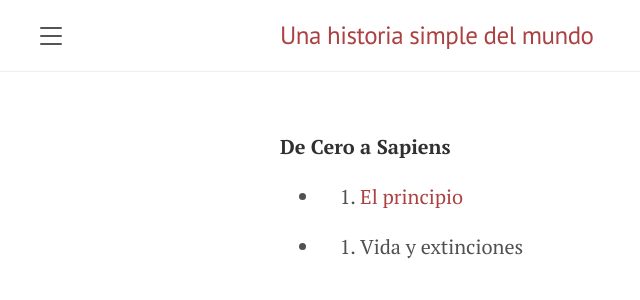
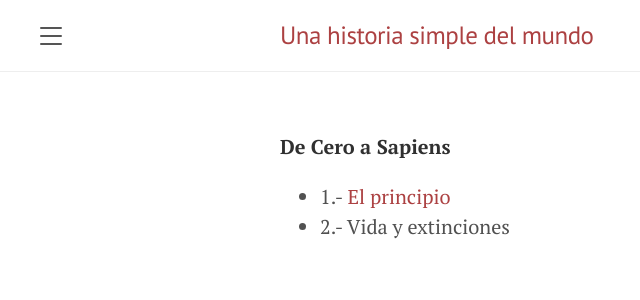
Before and after one commit to JordiPolo/simplehistory, a Jekyll site: the page built from index.md, in a window 1280 px wide. Shown: the top 300 px of the page, without its empty margins (0-640 px from the left). Built offline with Jekyll 4.4.1, drawn with Linux system fonts in a browser that asks for light colours.

Commit message:
Update index.md

```diff
--- a/index.md
+++ b/index.md
@@ -5,5 +5,5 @@ title: Indice
 
 **De Cero a Sapiens**
 
-- 1. [El principio](01_el_principio.md)
-- 2. Vida y extinciones
+*  1.- [El principio](01_el_principio.md)
+*  2.- Vida y extinciones
```
